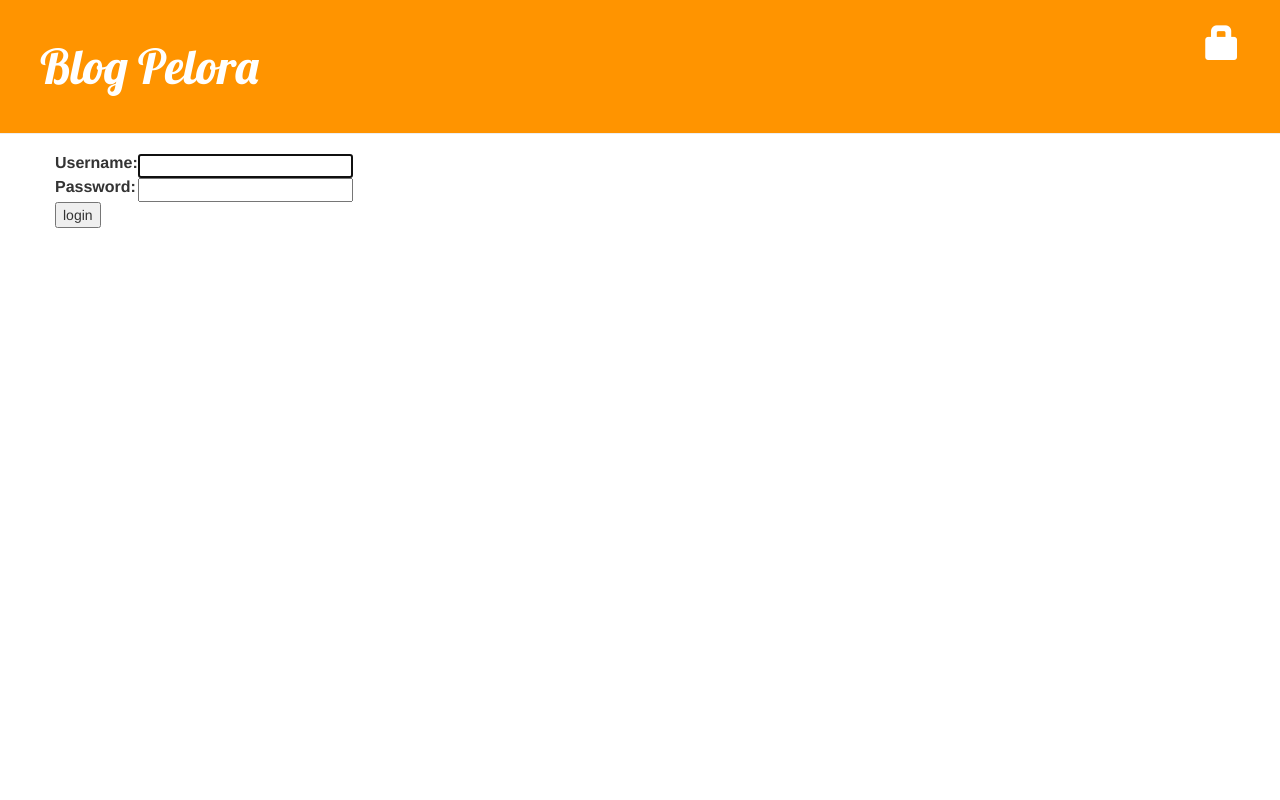
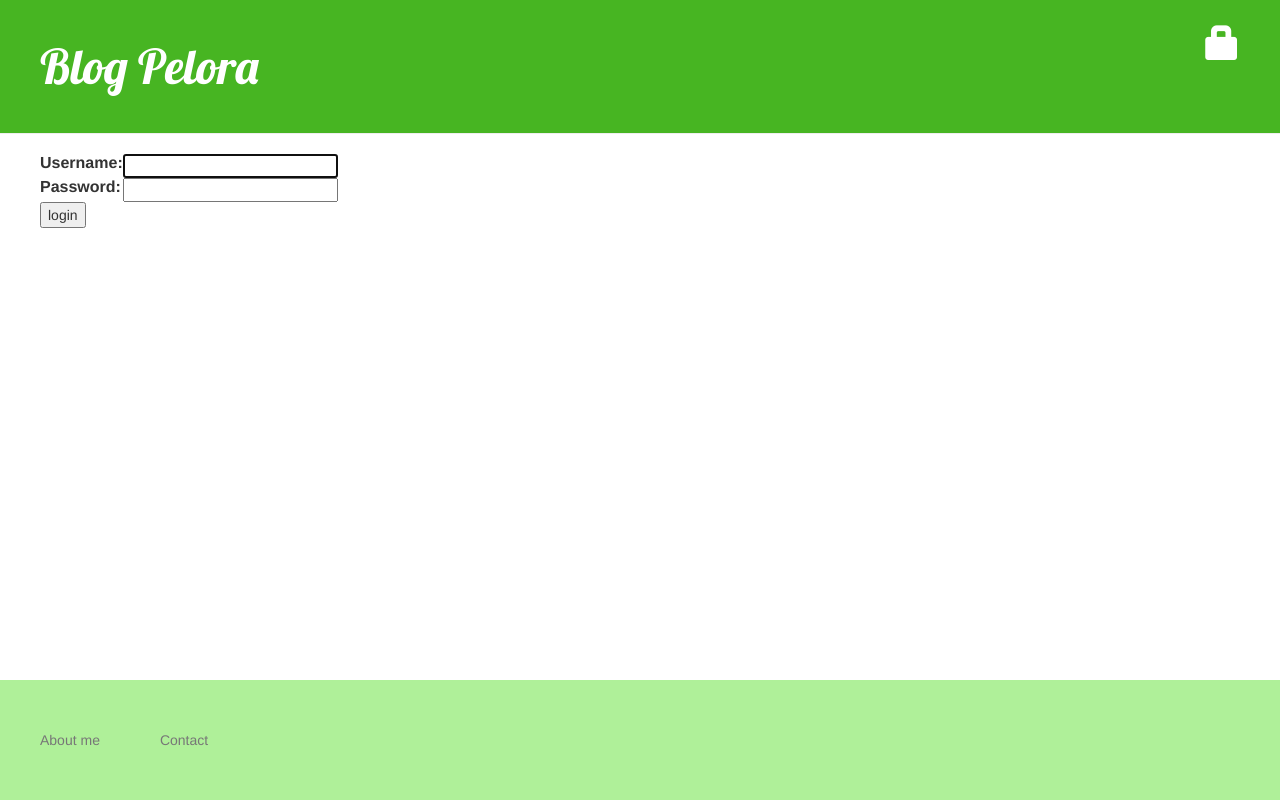
Before and after one commit to pelor23/my-first-blog, a Django app: page /accounts/login/ in a window 1280 px wide. Run offline with Django 3.2, Linux system fonts and the light colour scheme; parts of the project's set-up code (start-up, migrations or seed data) failed here and were passed over; some libraries are stand-ins or nearby versions.

Commit message:
Addition about authors right column section

```diff
--- a/blog/admin.py
+++ b/blog/admin.py
@@ -1,6 +1,7 @@
 from django.contrib import admin
-from .models import Post, Comment
+from .models import Post, Comment, AboutMe
 
 
 admin.site.register(Post)
 admin.site.register(Comment)
+admin.site.register(AboutMe)
--- a/blog/templates/blog/base.html
+++ b/blog/templates/blog/base.html
@@ -7,6 +7,7 @@
         <link rel="stylesheet" href="//maxcdn.bootstrapcdn.com/bootstrap/3.2.0/css/bootstrap-theme.min.css">
         <link rel="stylesheet" href="{% static 'css/blog.css' %}">
         <link href="//fonts.googleapis.com/css?family=Lobster&subset=latin,latin-ext" rel="stylesheet" type="text/css">
+        <link href="{% static 'css/footer.css' %}" rel="stylesheet">
     </head>
     <body>
         <div class="page-header">
@@ -21,12 +22,19 @@
             <h1><a href="/">Blog Pelora</a><h1>
         </div>
         <div class="content container">
-            <div class="row">
-                <div class="col-md-8">
-                {% block content %}
-                {% endblock %}
+            <div class="left-column">
+                <div class="row">
+                    {% block content %}
+                    {% endblock %}
+                </div>
+            </div>
+            <div class="right-column">
+                <div class="row">
+                    {% block right_column_content %}
+                    {% endblock right_column_content%}
                 </div>
             </div>
         </div>
+        {% include "footer/footer.html" %}
     </body>
 </html>
--- /dev/null
+++ b/blog/templates/footer/footer.html
@@ -0,0 +1,6 @@
+{% block footer %}
+    <div class="footer">
+        <p class="text-muted">About me</p>
+        <p class="text-muted">Contact</p>
+    </div>
+{% endblock footer %}
--- a/blog/views.py
+++ b/blog/views.py
@@ -1,13 +1,14 @@
 from django.contrib.auth.decorators import login_required
 from django.shortcuts import render, get_object_or_404, redirect
 from django.utils import timezone
-from .models import Post, Comment
+from .models import Post, Comment, AboutMe
 from .forms import PostForm, CommentForm
 
 
 def post_list(request):
     posts = Post.objects.filter(published_date__lte=timezone.now()).order_by('-published_date')
-    return render(request, 'blog/post_list.html', {'posts': posts})
+    bloggers = AboutMe.objects.order_by('first_name')
+    return render(request, 'blog/post_list.html', {'posts': posts, 'bloggers': bloggers})
 
 
 def post_detail(request, pk):
--- a/static/css/blog.css
+++ b/static/css/blog.css
@@ -1,7 +1,8 @@
 .page-header {
-    background-color: #ff9400;
+    background-color: #47B522;
     margin-top: 0;
     padding: 20px 20px 20px 40px;
+    width: 100%;
     }
 
 
@@ -13,7 +14,7 @@
 
 
 .content {
-    margin-left: 40px;
+    width: 100%;
     }
 
 
@@ -75,7 +76,7 @@ h1, h2, h3, h4 {
 
 
 .page-header p {
-    color: blue;
+    color: #D42424;
     }
 
 
@@ -85,10 +86,66 @@ h1, h2, h3, h4 {
 
 
 #logout {
-    color: blue;
+    color: #D42424;
     }
 
 
 .comment {
     margin: 20px 0px 20px 20px;
     }
+
+
+html {
+    position: relative;
+    min-height: 100%;
+    width: 100%;
+    }
+
+
+body {
+    margin-bottom: 60px;
+    width: 100%;
+    }
+
+
+.left-column {
+    padding: 0 0 0 40px;
+    width: 65%;
+    float: left;
+    }
+
+
+.row {
+    width: 100%;
+    }
+
+
+.right-column {
+    padding: 0 20px 0 10px;
+    width: 35%;
+    float: right;
+    }
+
+
+.table_about_me {
+    font-family: arial, sans-serif;
+    border-collapse: collapse;
+    width: 100%;
+    }
+
+
+.table_about_me td {
+    border: 5px solid #AFF099;
+    text-align: left;
+    padding: 8px;
+    }
+
+
+.table_about_me td:nth-child(odd) {
+    background-color: #AFF099;
+    }
+
+
+#tr_span td {
+    text-align: center;
+    }
--- /dev/null
+++ b/static/css/footer.css
@@ -0,0 +1,16 @@
+.footer {
+    position: absolute;
+    bottom: 0;
+    width: 100%;
+    /* First line under this contains fixed height */
+    height: 120px;
+    background-color: #AFF099;
+    }
+
+
+.text-muted {
+    margin-left: 40px;
+    margin-top: 50px;
+    margin-right: 20px;
+    float: left;
+    }
```
Also changed, not shown: blog/models.py (+12 -0 lines), blog/templates/blog/post_list.html (+29 -0 lines), blog/migrations/0003_aboutme.py (added).
